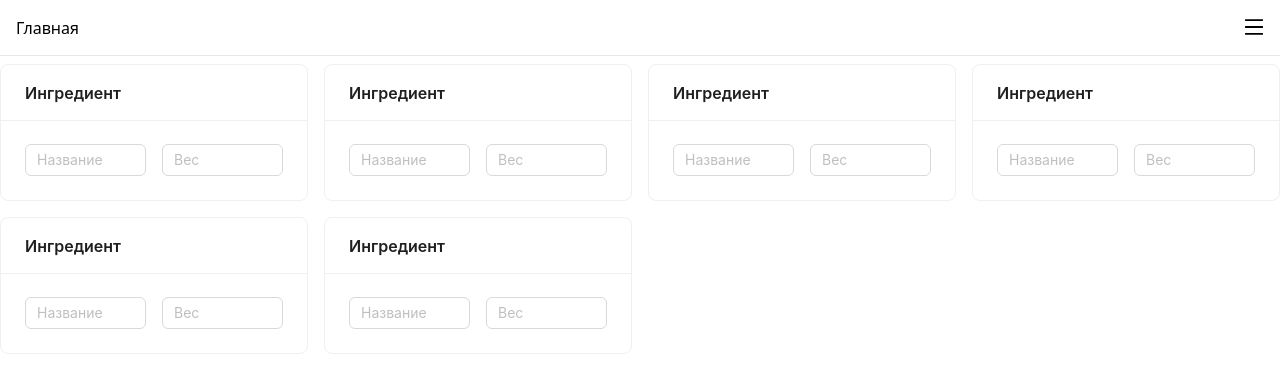
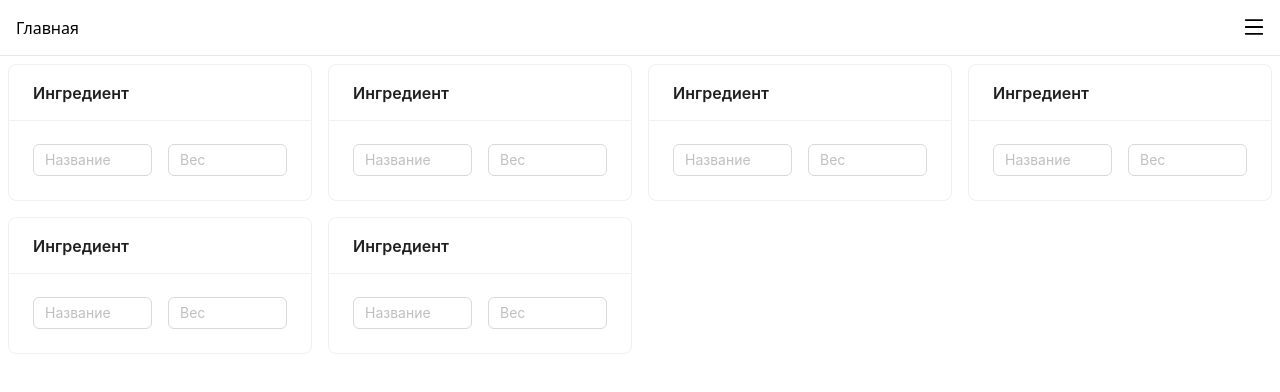
Before and after one commit to andrabra/kitchen-calc-app, a React (Vite) app: page / in a window 1280 px wide. Shown: the top 392 px of the page. Built offline with nearby package versions, Linux system fonts and the light colour scheme.

Commit message:
Поправил стили

```diff
--- a/src/components/BurgerMenu.tsx
+++ b/src/components/BurgerMenu.tsx
@@ -31,7 +31,7 @@ const BurgerMenu = ({ theme, toggleTheme }: BurgerMenuProps) => {
         placement="right"
         onClose={closeDrawer}
         open={open}
-        bodyStyle={{ padding: 0 }}
+        styles={{ body: { padding: 0 } }}
         className='bg-white dark:bg-zinc-800 dark:border-zinc-500 transition-colors dark:text-white'
       >
         <Menu
--- a/src/components/Layout.tsx
+++ b/src/components/Layout.tsx
@@ -7,7 +7,7 @@ type LayoutProps = { children: React.ReactNode };
 const Layout = ({ children }: LayoutProps) => (
   <>
     <Header />
-    <main className='pt-2'>{children}</main>
+    <main className='p-2'>{children}</main>
   </>
 );
 
```
